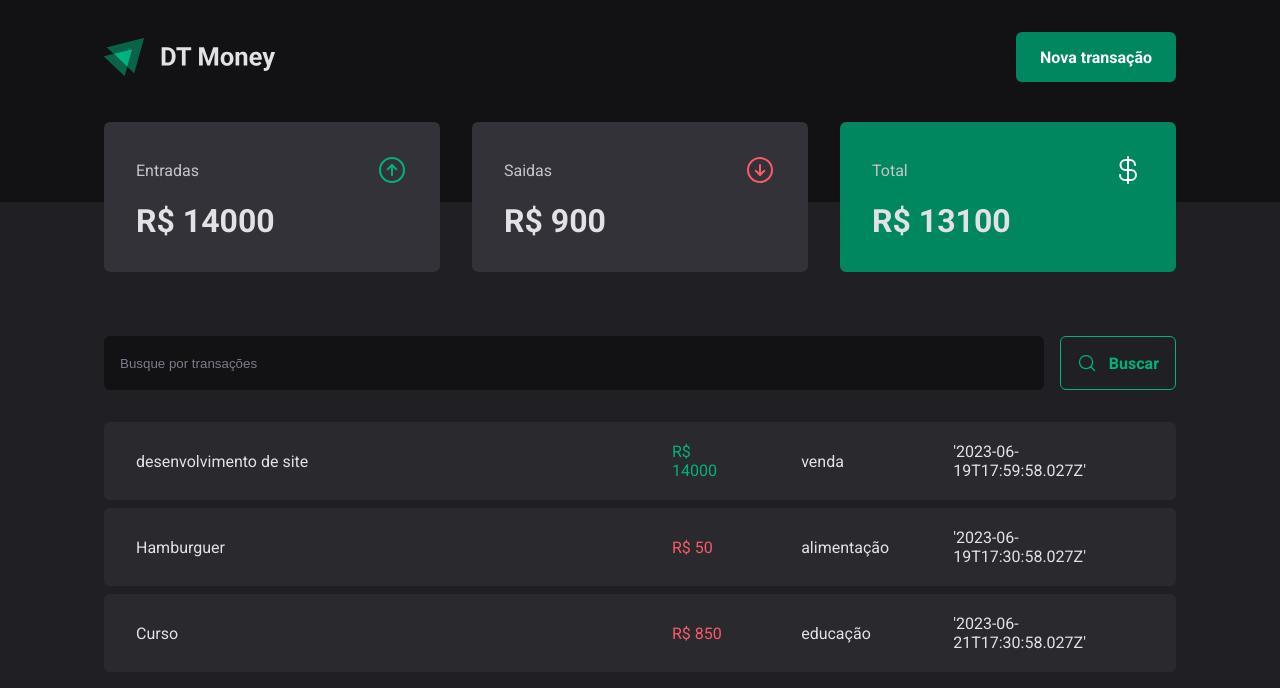
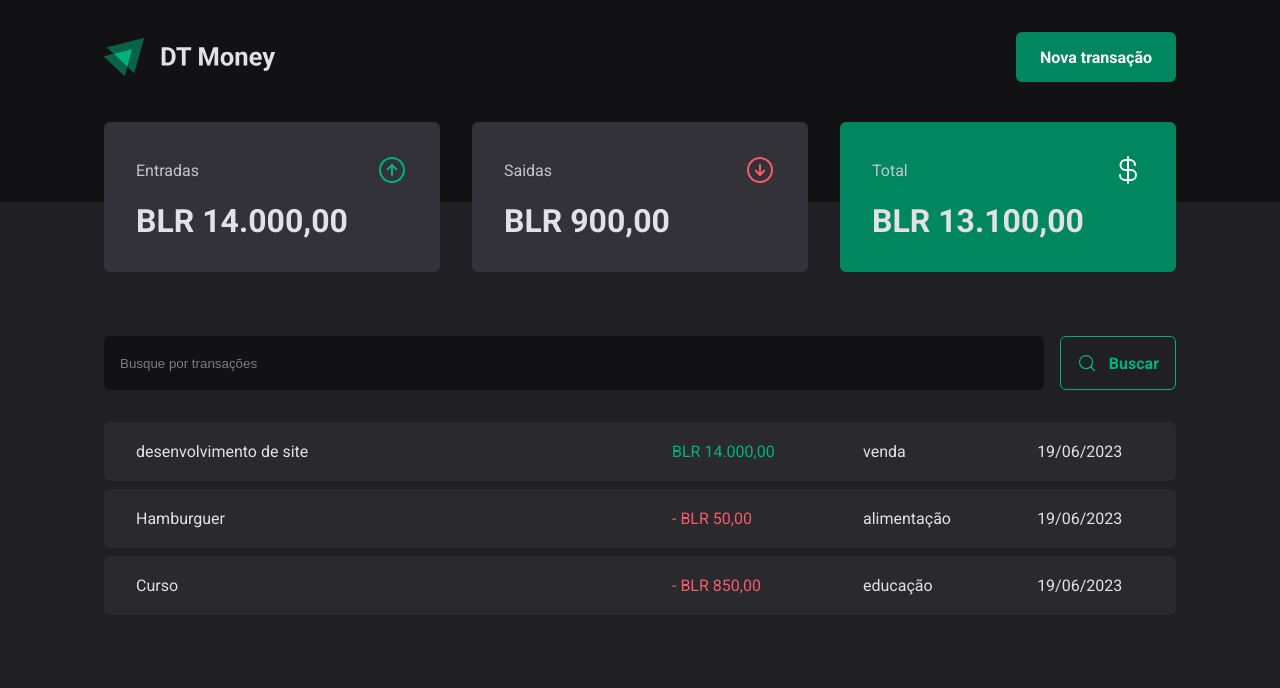
Before and after one commit to ithauront/dtMoney, a React (Vite) app: page / in a window 1280 px wide. Shown: the top 688 px of the page. Built offline with nearby package versions, Linux system fonts and the light colour scheme; data requests are answered from the project's data file.

Commit message:
formating the numbers from API
did a formatter to format all the numbers (date and price) and started to use it to call the numbers.

```diff
--- a/server.json
+++ b/server.json
@@ -6,7 +6,7 @@
             "type": "income",
             "category": "venda",
             "price": 14000,
-            "createdAt": "'2023-06-19T17:59:58.027Z'"
+            "createdAt": "2023-06-19T17:59:58.027Z"
         },
 
         {
@@ -15,7 +15,7 @@
             "type": "outcome",
             "category": "alimentação",
             "price": 50,
-            "createdAt": "'2023-06-19T17:30:58.027Z'"
+            "createdAt": "2023-06-19T17:30:58.027Z"
         },
         {
             "id": 3,
@@ -23,7 +23,7 @@
             "type": "outcome",
             "category": "educação",
             "price": 850,
-            "createdAt": "'2023-06-21T17:30:58.027Z'"
+            "createdAt": "2023-06-19T17:30:58.027Z"
         }
     ]
 }
--- a/src/components/summary/index.tsx
+++ b/src/components/summary/index.tsx
@@ -2,6 +2,7 @@
 import { SummaryCard, SummaryContainer } from "./styles";
 import { useContext } from "react";
 import { TransactionsContext } from "../../contexts/transactionsContext";
+import { priceFormatter } from "../../utils/formatter";
 
 export function Summary() {
     const {transactions} = useContext(TransactionsContext)
@@ -25,21 +26,21 @@
                     <span>Entradas</span>
                     <ArrowCircleUp size={32} color="#00b37e" />
                 </header>
-                <strong>R$ {summary.income}</strong>
+                <strong>{priceFormatter.format(summary.income)}</strong>
             </SummaryCard>
             <SummaryCard>
                 <header>
                     <span>Saidas</span>
                     <ArrowCircleDown size={32} color="#f75a68" />
                 </header>
-                <strong>R$ {summary.outcome}</strong>
+                <strong>{priceFormatter.format(summary.outcome)}</strong>
             </SummaryCard>
             <SummaryCard variant="green">
                 <header>
                     <span>Total</span>
                     <CurrencyDollar size={32} color="#fff" />
                 </header>
-                <strong>R$ {summary.total}</strong>
+                <strong>{priceFormatter.format(summary.total)}</strong>
             </SummaryCard>
         </SummaryContainer>
     )
--- a/src/pages/transactions/index.tsx
+++ b/src/pages/transactions/index.tsx
@@ -4,6 +4,7 @@
 import { SearchForm } from "./components/searchForm";
 import { PriceHighLight, TransactionsContainer, TransactionsTable } from "./styles";
 import { TransactionsContext } from "../../contexts/transactionsContext";
+import { dateFormatter, priceFormatter } from "../../utils/formatter";
 
 
 
@@ -22,10 +23,12 @@
                             <tr key={transactions.id}>
                             <td width="50%">{transactions.description}</td>
                             <td>
-                            <PriceHighLight variant={transactions.type}>R$ {transactions.price}</PriceHighLight>
+                            <PriceHighLight variant={transactions.type}>
+                                {transactions.type === 'outcome' && '- '}
+                                {priceFormatter.format(transactions.price)}</PriceHighLight>
                             </td>
                             <td>{transactions.category}</td>
-                            <td>{transactions.createdAt}</td>
+                            <td>{dateFormatter.format(new Date(transactions.createdAt))}</td>
                         </tr>
                         )
                     })}
--- /dev/null
+++ b/src/utils/formatter.ts
@@ -0,0 +1,6 @@
+export const dateFormatter = new Intl.DateTimeFormat('pt-BR')
+
+export const priceFormatter = new Intl.NumberFormat('pt-BR', {
+    style: 'currency',
+    currency: 'BLR',
+})
```
Also changed, not shown: 2 other files (tests, documents, lock files or other folders).
